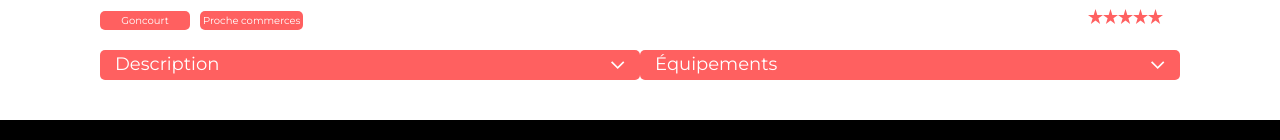
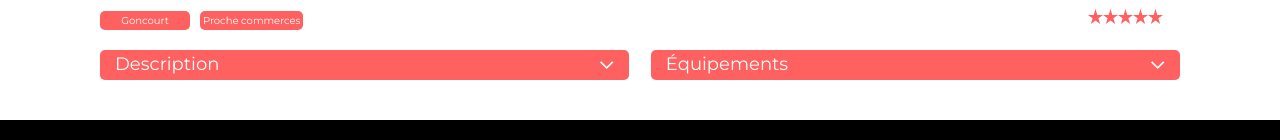
Before and after one commit to gwenananaelle/GwenaelleDuchesne_11_06052021, a React (Create React App) app: page /rental/0979876d in a window 1280 px wide. Shown: the part 470-610 px from the top of the page. Built offline with nearby package versions, Linux system fonts and the light colour scheme.

Commit message:
dropdown half width

```diff
--- a/src/styles/dropdown.css
+++ b/src/styles/dropdown.css
@@ -51,7 +51,8 @@
         max-width: 1023px;
     }
     .dropdown.half {
-        width: 582px;
+        max-width: 582px;
+        width: 49%;
         margin-left: 0;
         margin-right: 0;
     }
```
